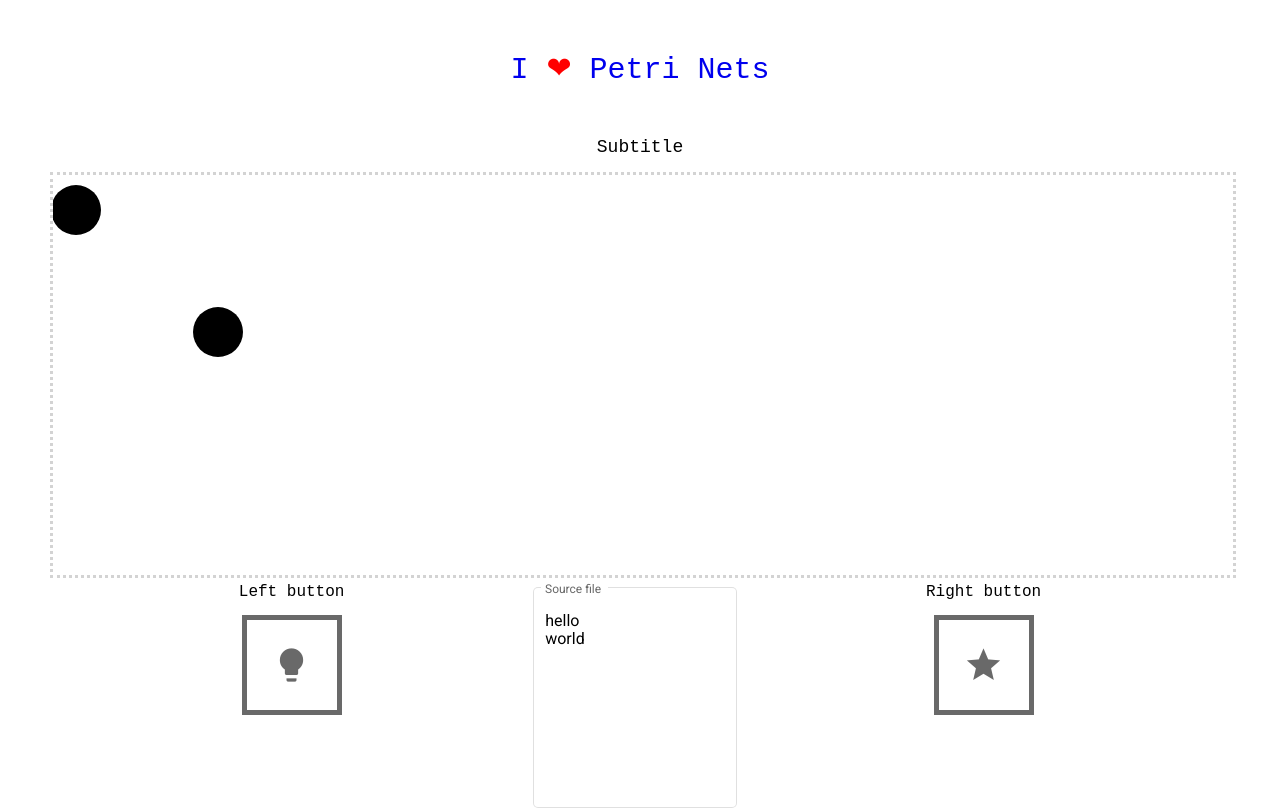
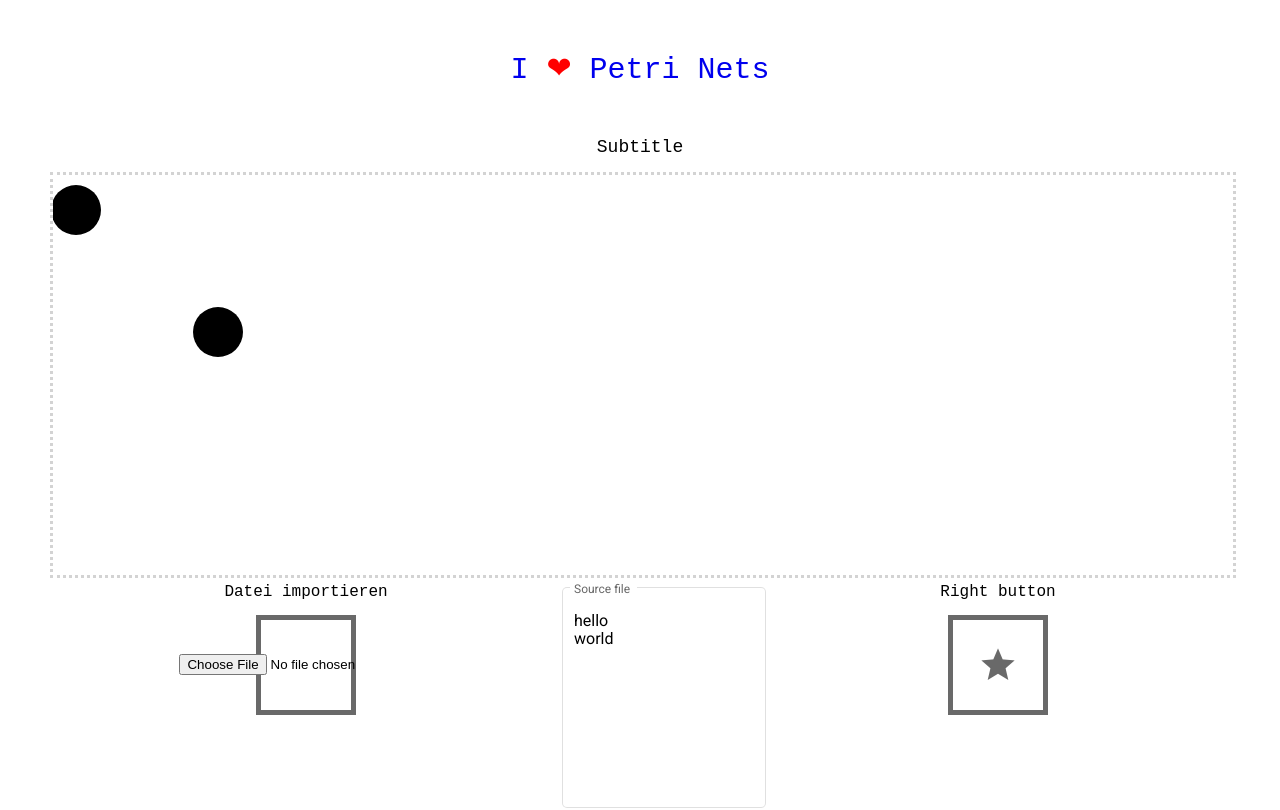
Before and after one commit to eventlogs/event_logs, an Angular app: page / in a window 1280 px wide. Shown: the top 810 px of the page. Built offline with nearby package versions, Linux system fonts and the light colour scheme.

Commit message:
EL-25 Neuer Upload-Button component, 1. Versuch Datei-Upload und Inhalt lesen

```diff
--- a/src/app/app.component.html
+++ b/src/app/app.component.html
@@ -8,7 +8,7 @@
 
 
     <div fxLayout="row" fxLayoutAlign="space-evenly start">
-        <app-template-button buttonText="Left button" buttonIcon="lightbulb"></app-template-button>
+        <upload-button buttonText="Datei importieren" buttonIcon="file_upload"></upload-button>
         <mat-form-field appearance="outline"
                         class="textarea">
             <mat-label>Source file</mat-label>
--- a/src/app/app.module.ts
+++ b/src/app/app.module.ts
@@ -11,13 +11,15 @@ import {MatIconModule} from '@angular/material/icon';
 import {ReactiveFormsModule} from '@angular/forms';
 import {FooterComponent} from './components/footer/footer.component';
 import {TemplateButtonComponent} from './components/template-button/template-button.component';
+import {UploadButtonComponent} from './components/upload-button/upload-button.component';
 
 @NgModule({
     declarations: [
         AppComponent,
         DisplayComponent,
         FooterComponent,
-        TemplateButtonComponent
+        TemplateButtonComponent,
+        UploadButtonComponent
     ],
     imports: [
         BrowserModule,
--- /dev/null
+++ b/src/app/components/upload-button/upload-button.component.html
@@ -0,0 +1,11 @@
+<div fxLayout="column" fxLayoutAlign="start center">
+    {{buttonText}}
+    <div class="interactive-square" fxLayout="row" fxLayoutAlign="center center">
+    <input type="file"
+           id="file"
+           (change)="handleFileInput($event)">
+    <mat-icon class="larger-icon">
+            {{buttonIcon}}
+        </mat-icon>
+    </div>
+</div>
--- /dev/null
+++ b/src/app/components/upload-button/upload-button.component.scss
@@ -0,0 +1,23 @@
+.interactive-square {
+    width: 100px;
+    height: 100px;
+    border-color: dimgrey;
+    border-width: 5px;
+    border-style: solid;
+    margin-top: 14px;
+}
+
+.mouse-hover {
+    border-color: black;
+}
+
+.larger-icon {
+    font-size: 40px;
+    width: 40px;
+    height: 40px;
+    color: dimgrey;
+}
+
+.mouse-hover .larger-icon {
+    color: black;
+}
--- /dev/null
+++ b/src/app/components/upload-button/upload-button.component.ts
@@ -0,0 +1,33 @@
+import {Component, Input} from '@angular/core';
+
+@Component({
+    selector: 'upload-button',
+    templateUrl: './upload-button.component.html',
+    styleUrls: ['./upload-button.component.scss']
+})
+export class UploadButtonComponent {
+
+    @Input() buttonText: string | undefined;
+    @Input() buttonIcon: string | undefined;
+    uploadedFile: File | undefined;
+
+    constructor() {
+    }
+
+    prevent(e: Event) {
+        e.preventDefault();
+        e.stopPropagation();
+    }
+
+    handleFileInput(event: Event) {
+        const target = event.target as HTMLInputElement;
+        const files = target.files as FileList;
+        console.log(files);
+        let fileReader = new FileReader();
+        fileReader.onload = () => {
+            console.log(fileReader.result);
+        }
+        fileReader.readAsText(files[0]);
+    }
+
+}
```
Also changed, not shown: 2 other files (tests, documents, lock files or other folders).
